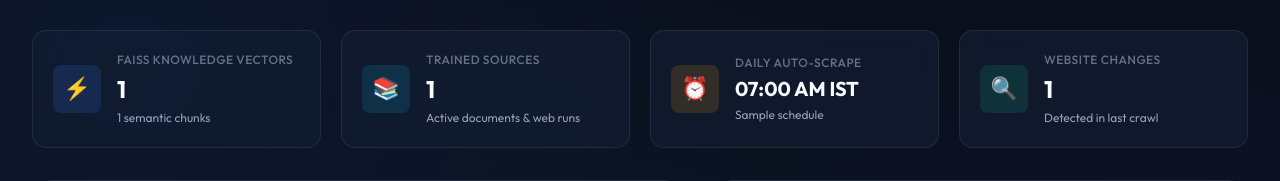
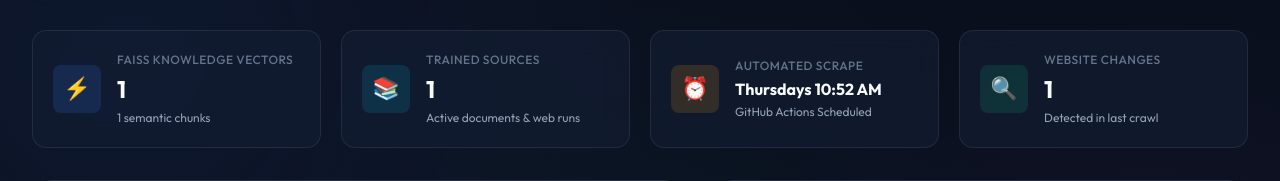
Before and after one commit to KUSHAL826/BMSIT_CHATBOT, a Flask app: template templates/admin.html in a window 1280 px wide. Shown: the part 102-283 px from the top of the page. Run offline with Flask 3, Linux system fonts and the light colour scheme; the template is opened without the code that fills it: most values are stand-ins (such as "Sample title", 1, 10 or a date in 2020).

Commit message:
Update admin frontend metric card to show GitHub Actions schedule

```diff
--- a/templates/admin.html
+++ b/templates/admin.html
@@ -54,9 +54,9 @@
       <div class="metric-card">
         <div class="metric-icon icon-gold">⏰</div>
         <div class="metric-info">
-          <span class="metric-label">Daily Auto-Scrape</span>
-          <span class="metric-value" style="font-size: 20px;">07:00 AM IST</span>
-          <span class="metric-sub">{{ sched_status.schedule }}</span>
+          <span class="metric-label">Automated Scrape</span>
+          <span class="metric-value" style="font-size: 16px;">Thursdays 10:52 AM</span>
+          <span class="metric-sub">GitHub Actions Scheduled</span>
         </div>
       </div>
 
```
